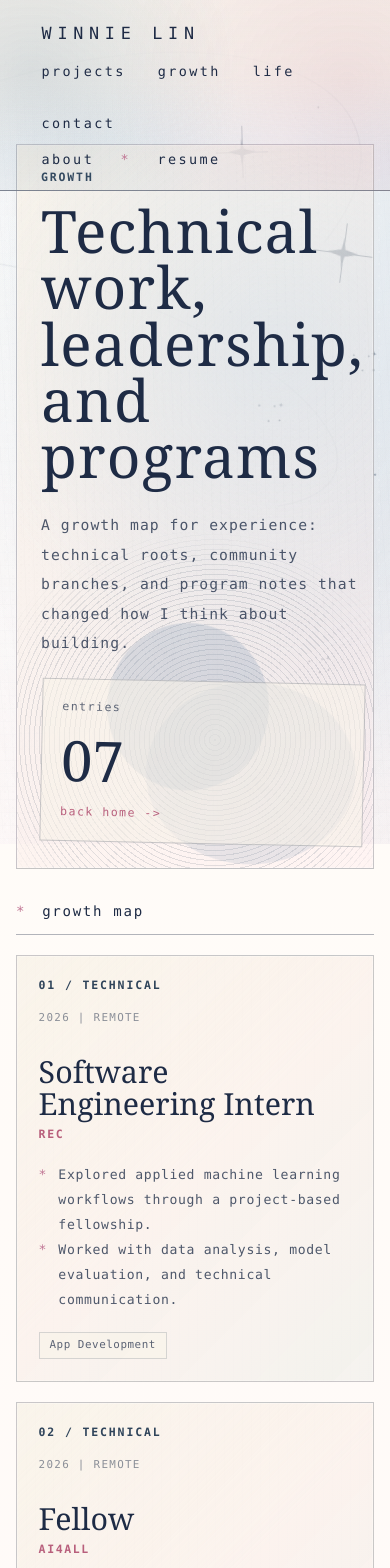
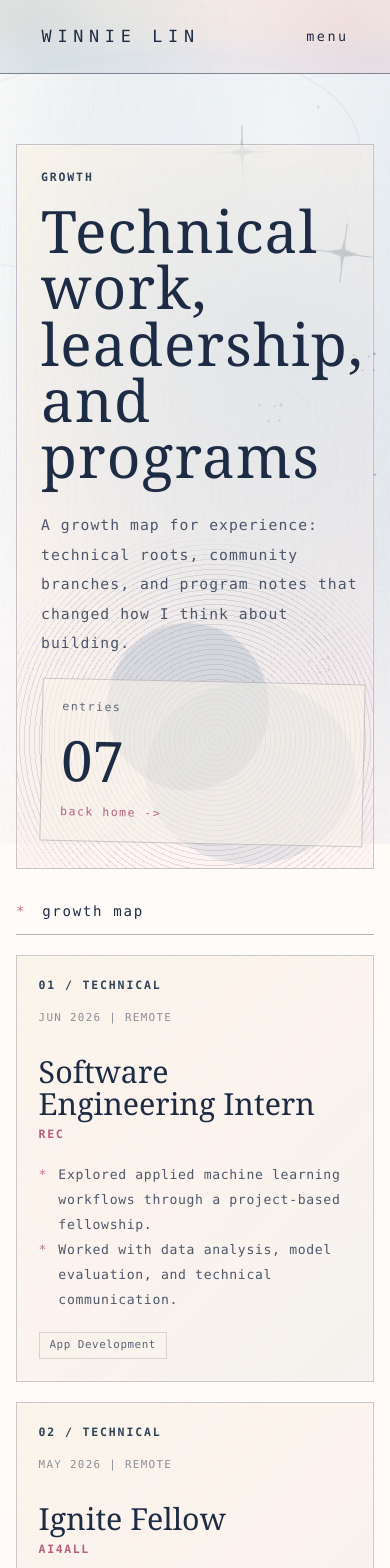
Before and after one commit to wiwiwashere/wiwiwashere.github.io, a Next.js app: page /experience in a window 390 px wide. Shown: the top 1568 px of the page. Built offline with nearby package versions, Linux system fonts and the light colour scheme.

Commit message:
change nav bar on mobile

```diff
--- a/app/globals.css
+++ b/app/globals.css
@@ -138,8 +138,8 @@ button { font: inherit; }
   }
 }
 
-/* disable blur effect on mobile*/
-@media (max-width: 768px) {
+/* disable blur effect on mobile */
+/* @media (max-width: 768px) {
   .site-poster-header,
   .glass-panel,
   .scrapbook-card,
@@ -147,7 +147,7 @@ button { font: inherit; }
     backdrop-filter: none !important;
     filter: none !important;
   }
-}
+} */
 
 /* disable 3d annimation on mobile*/
 @media (max-width: 768px) {
@@ -998,6 +998,35 @@ footer a:hover,
   color: #b85f7c;
 }
 
+.mobile-menu-button,
+.mobile-nav-list {
+  display: none;
+}
+
+.mobile-menu-button {
+  border: 0;
+  background: transparent;
+  color: #1e2b45;
+  cursor: pointer;
+  font: inherit;
+  letter-spacing: 0.18em;
+  text-transform: lowercase;
+}
+
+.mobile-menu-button:hover,
+.mobile-menu-button[aria-expanded="true"] {
+  color: #b85f7c;
+}
+
+.mobile-nav-list {
+  border-top: 1px solid rgba(30, 43, 69, 0.18);
+  padding-top: 1rem;
+}
+
+.mobile-nav-list a {
+  padding: 0.55rem 0;
+}
+
 .home-cover {
   min-height: calc(100vh - 7rem);
   border-color: rgba(47, 68, 90, 0.16) !important;
@@ -1831,12 +1860,29 @@ body:has(.home-reference-page) .global-butterfly .butterfly-trail-two {
 @media (max-width: 900px) {
   .home-poster-nav,
   .site-poster-nav {
+    grid-template-columns: minmax(0, 1fr) auto;
+    gap: 1rem;
+  }
+
+  .site-poster-nav .desktop-nav-links {
+    display: none;
+  }
+
+  .mobile-menu-button {
+    display: inline-flex;
+    justify-self: end;
+    min-height: 2rem;
+    align-items: center;
+  }
+
+  .mobile-nav-list.is-open {
+    display: grid;
+    grid-column: 1 / -1;
     grid-template-columns: 1fr;
-    gap: 1rem;
-  }
-
-  .home-nav-center,
-  .home-nav-right {
+  }
+
+  .home-poster-nav .home-nav-center,
+  .home-poster-nav .home-nav-right {
     justify-content: flex-start;
     flex-wrap: wrap;
   }
--- a/components/layout/Navbar.tsx
+++ b/components/layout/Navbar.tsx
@@ -1,22 +1,53 @@
+"use client";
+
 import Link from "next/link";
+import { useState } from "react";
+
+const navItems = [
+  { href: "/projects", label: "projects" },
+  { href: "/experience", label: "growth" },
+  { href: "/life", label: "life" },
+  { href: "/contact", label: "contact" },
+  { href: "/about", label: "about" },
+  { href: "/resume", label: "resume" }
+];
 
 export function Navbar() {
+  const [isOpen, setIsOpen] = useState(false);
+
   return (
     <header className="site-poster-header fixed inset-x-0 top-0 z-50">
       <nav className="site-poster-nav" aria-label="Primary navigation">
-        <Link className="home-wordmark" href="/">Winnie Lin</Link>
+        <Link className="home-wordmark" href="/" onClick={() => setIsOpen(false)}>Winnie Lin</Link>
 
-        <div className="home-nav-center">
-          <Link href="/projects">projects</Link>
-          <Link href="/experience">growth</Link>
-          <Link href="/life">life</Link>
-          <Link href="/contact">contact</Link>
+        <button
+          type="button"
+          className="mobile-menu-button"
+          aria-expanded={isOpen}
+          aria-controls="mobile-nav-list"
+          onClick={() => setIsOpen((open) => !open)}
+        >
+          {isOpen ? "close" : "menu"}
+        </button>
+
+        <div className="home-nav-center desktop-nav-links">
+          {navItems.slice(0, 4).map((item) => (
+            <Link key={item.href} href={item.href}>{item.label}</Link>
+          ))}
         </div>
 
-        <div className="home-nav-right">
+        <div className="home-nav-right desktop-nav-links">
           <Link href="/about">about</Link>
           <span aria-hidden="true">*</span>
           <Link href="/resume">resume</Link>
+        </div>
+
+        <div id="mobile-nav-list" className={`mobile-nav-list ${isOpen ? "is-open" : ""}`}>
+          {navItems.map((item) => (
+            <Link key={item.href} href={item.href} onClick={() => setIsOpen(false)}>
+              {item.label}
+            </Link>
+          ))}
         </div>
       </nav>
     </header>
--- a/data/experience.ts
+++ b/data/experience.ts
@@ -6,16 +6,16 @@ export const experienceItems: Experience[] = [
     title: "Software Engineering Intern",
     organization: "REC",
     type: "technical",
-    startDate: "2026",
+    startDate: "Jun 2026",
     location: "Remote",
     description: ["Explored applied machine learning workflows through a project-based fellowship.", "Worked with data analysis, model evaluation, and technical communication."],
     skills: ["App Development"]
   },
   { id: "ai4all",
-    title: "Fellow",
+    title: "Ignite Fellow",
     organization: "AI4ALL",
     type: "technical",
-    startDate: "2026",
+    startDate: "May 2026",
     location: "Remote",
     description: ["Explored applied machine learning workflows through a project-based fellowship.", "Worked with data analysis, model evaluation, and technical communication."],
     skills: ["Machine Learning", "Python", "Data Analysis"]
@@ -24,7 +24,8 @@ export const experienceItems: Experience[] = [
     title: "Engineering Sophomore Summit Participant",
     organization: "BNY",
     type: "program",
-    startDate: "2025",
+    startDate: "May 2025",
+    location: "Remote",
     description: ["Participated in engineering-focused programming with exposure to technical career paths"],
     skills: ["Career Development", "Communication"]
   },
@@ -32,17 +33,25 @@ export const experienceItems: Experience[] = [
     title: "Software Engineer Apprentice",
     organization: "American Express",
     type: "technical",
-    startDate: "2026",
+    startDate: "Jan 2026 - Apr 2026",
     location: "Remote",
     description: ["Explored applied machine learning workflows through a project-based fellowship.", "Worked with data analysis, model evaluation, and technical communication."],
     skills: ["Machine Learning", "Python", "Full stack Development"]
+  },
+  { id: "sasehacks",
+    title: "Awards & Judging Committee",
+    organization: "SASEHacks",
+    type: "leadership",
+    startDate: "Oct 2025 - Mar 2026",
+    description: ["Helped support judging workflows and award coordination for a hackathon setting.", "Worked with peers to keep evaluation processes organized and clear."],
+    skills: ["Event Management", "Collboration"]
   },
   { id: "wicse",
     title: "Public Relations Coordinator",
     organization: "WiCSE",
     type: "leadership",
-    startDate: "2024",
-    location: "University of Florida",
+    startDate: "Apr 2025 - Apr 2026",
+    // location: "Gainesville, FL",
     description: ["Supported outreach and communication for an inclusive computer science community.", "Created messaging that helped students discover events, resources, and opportunities."],
     skills: ["Leadership", "Marketing", "Community"]
   },
@@ -50,18 +59,11 @@ export const experienceItems: Experience[] = [
     title: "Volunteer Coordinator",
     organization: "Gator Science Olympiad",
     type: "leadership",
-    startDate: "2024",
-    location: "Gainesville, FL",
+    startDate: "Oct 2024",
+    // location: "Gainesville, FL",
     description: ["Coordinated volunteers for science outreach programming.", "Helped organize logistics and communication for a student-run event."],
     skills: ["Operations", "Team Coordination", "STEM Outreach"]
-  },
-  { id: "sasehacks",
-    title: "Awards & Judging Committee",
-    organization: "SASEHacks",
-    type: "leadership",
-    startDate: "2024",
-    description: ["Helped support judging workflows and award coordination for a hackathon setting.", "Worked with peers to keep evaluation processes organized and clear."],
-    skills: ["Event Management", "Collboration"] }
+  }
 ];
 
 export const experienceTypes: { label: string; value: ExperienceType }[] = [
--- a/data/life.ts
+++ b/data/life.ts
@@ -12,7 +12,7 @@ export const lifeEntries: LifeEntry[] = [
   {
     id: "museum-note",
     title: "Museum afternoon",
-    date: "May 2026",
+    date: "June 2026",
     category: "Gallery",
     imageUrl: "/life/met.jpg",
     thought: "I like places where everything slows down for a second. The museum is one of those places.",
@@ -21,7 +21,7 @@ export const lifeEntries: LifeEntry[] = [
   {
     id: "bun_cat",
     title: "She's a little softie",
-    date: "May 2026",
+    date: "June 2026",
     category: "Animals",
     imageUrl: "/life/bun_cafe.jpg",
     thought: "Doesn't she looks like a screaming bun. Sooo cute ~~",
@@ -30,7 +30,7 @@ export const lifeEntries: LifeEntry[] = [
   {
     id: "louse_kill_me",
     title: "She looks annoyed but she loves me (I think)",
-    date: "May 2026",
+    date: "June 2026",
     category: "Animals",
     imageUrl: "/life/louise_kill_me.jpg",
     thought: "She loves me right? I think she does. I hope she does...",
@@ -137,7 +137,7 @@ export const lifeEntries: LifeEntry[] = [
   },
   {
     id: "mellon_me",
-    title: "Mellon me",
+    title: "Melon me",
     date: "2008?",
     category: "Memory",
     imageUrl: "/life/mellon_me.jpg",
```
